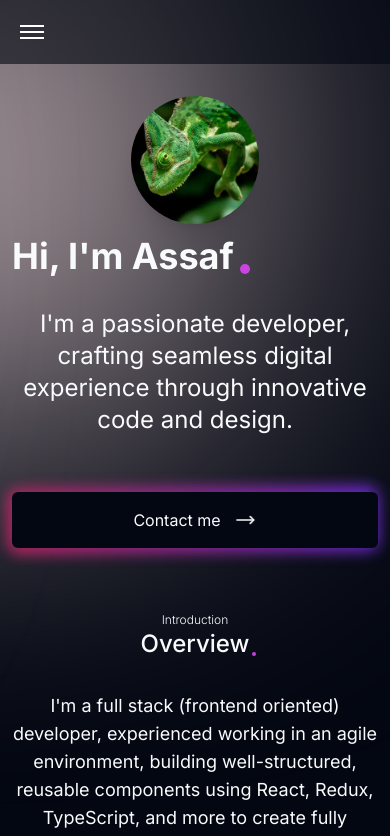
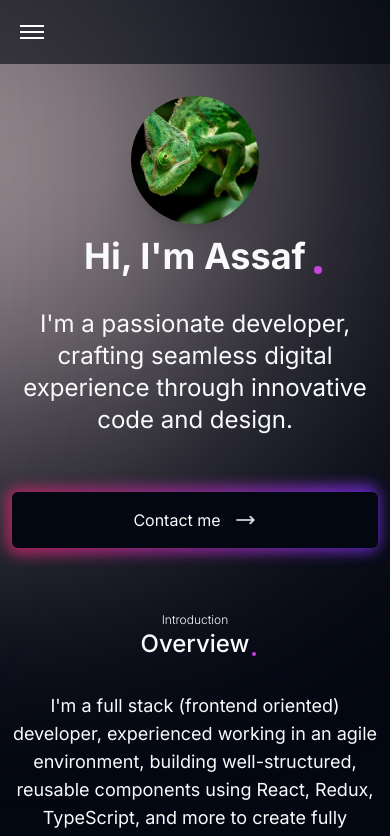
Before and after one commit to aFendell/portfolio, a Next.js app: page / in a window 390 px wide. Shown: the top 836 px of the page. Built offline with nearby package versions, Linux system fonts and the light colour scheme.

Commit message:
fix: hero header alignment

```diff
--- a/src/components/ui/Typography.tsx
+++ b/src/components/ui/Typography.tsx
@@ -10,12 +10,12 @@ export const HeroTitle = ({
   withAfter = true,
 }: HeadingWithAfter) => {
   const afterClasses =
-    "after:absolute after:-right-4 after:bottom-0.5 after:block after:h-2.5 after:w-2.5 after:bg-fuchsia-500/90 after:rounded-full after:content-['']";
+    "after:absolute after:-right-4 after:bottom-0.5 after:block after:h-2 after:w-2 after:bg-fuchsia-500/90 after:rounded-full after:content-['']";
 
   return (
     <h1
       className={cn(
-        "relative mb-8 w-fit scroll-m-20 text-center text-4xl font-bold sm:mb-12 sm:text-start sm:text-5xl sm:font-extrabold",
+        "relative mx-auto mb-8 w-fit scroll-m-20 text-center text-4xl font-bold sm:mx-0 sm:mb-12 sm:text-start sm:text-5xl sm:font-extrabold",
         withAfter ? afterClasses : "",
         className,
       )}>
```
